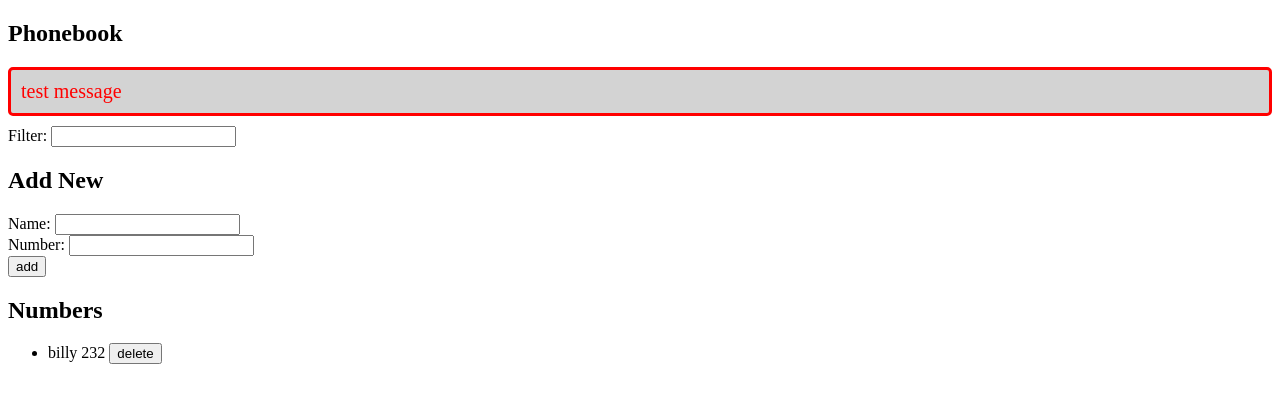
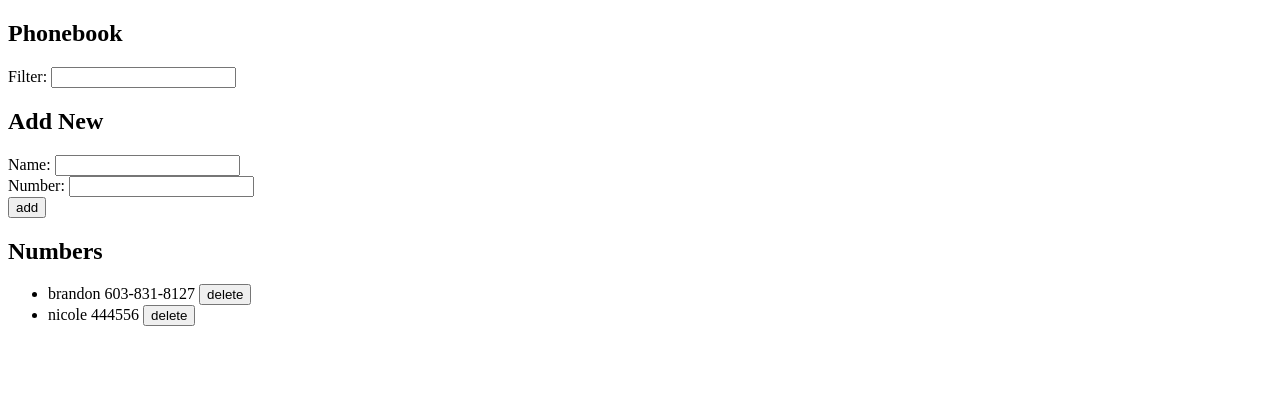
Before and after one commit to grizz-bot92/phonebook, a React (Vite) app: page / in a window 1280 px wide. Shown: the top 402 px of the page. Built offline with nearby package versions, Linux system fonts and the light colour scheme; data requests are answered from the project's data file.

Commit message:
added cross tab ui update when trying to update daeleted contatc

```diff
--- a/db.json
+++ b/db.json
@@ -1,9 +1,14 @@
 {
   "persons": [
     {
-      "id": "ee8a",
-      "name": "billy",
-      "number": "232"
+      "id": "f9bc",
+      "name": "brandon",
+      "number": "603-831-8127"
+    },
+    {
+      "id": "ef47",
+      "name": "nicole",
+      "number": "444556"
     }
   ]
 }
--- a/src/App.jsx
+++ b/src/App.jsx
@@ -13,7 +13,7 @@ const App = () => {
   const [newName, setNewName] = useState('')
   const [newNumber, setNewNumber] = useState('')
   const [filterText, setFilterText] = useState('')
-  const [errorMessage, setErrorMessage] = useState('test message')
+  const [errorMessage, setErrorMessage] = useState(null)
 
 
   useEffect(() => {
@@ -81,9 +81,11 @@ const App = () => {
         setNewNumber('')
       })
       .catch(error => {
-        setErrorMessage(`${updatedContact.name} was already deleted from server`
-        )
-        //need more.....
+        setErrorMessage(`${updatedContact.name} was already deleted from server`)
+        personUpdate.getAll().then(updatedContacts => {
+          setPersons(updatedContacts)
+        })
+
       })
 
   }
```
